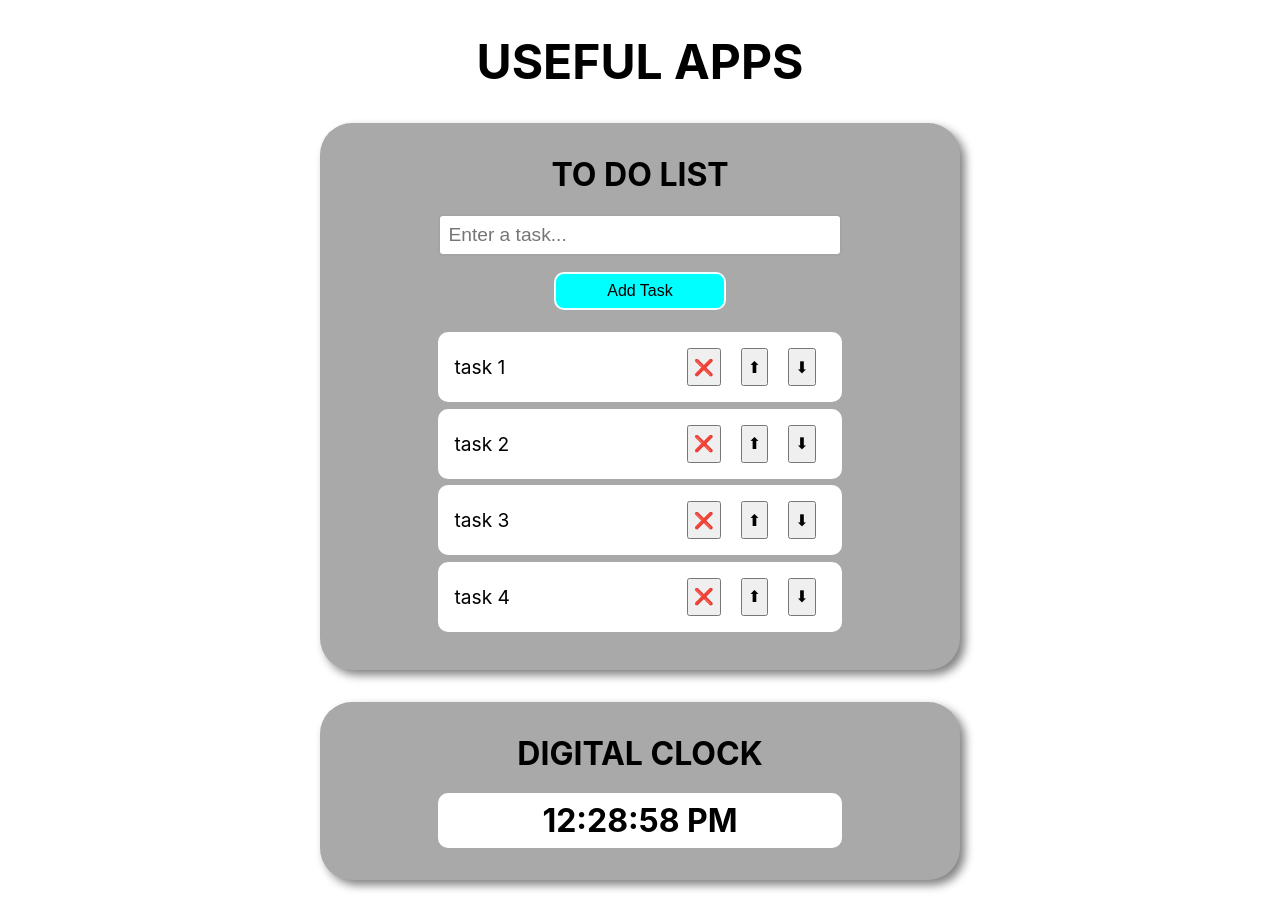
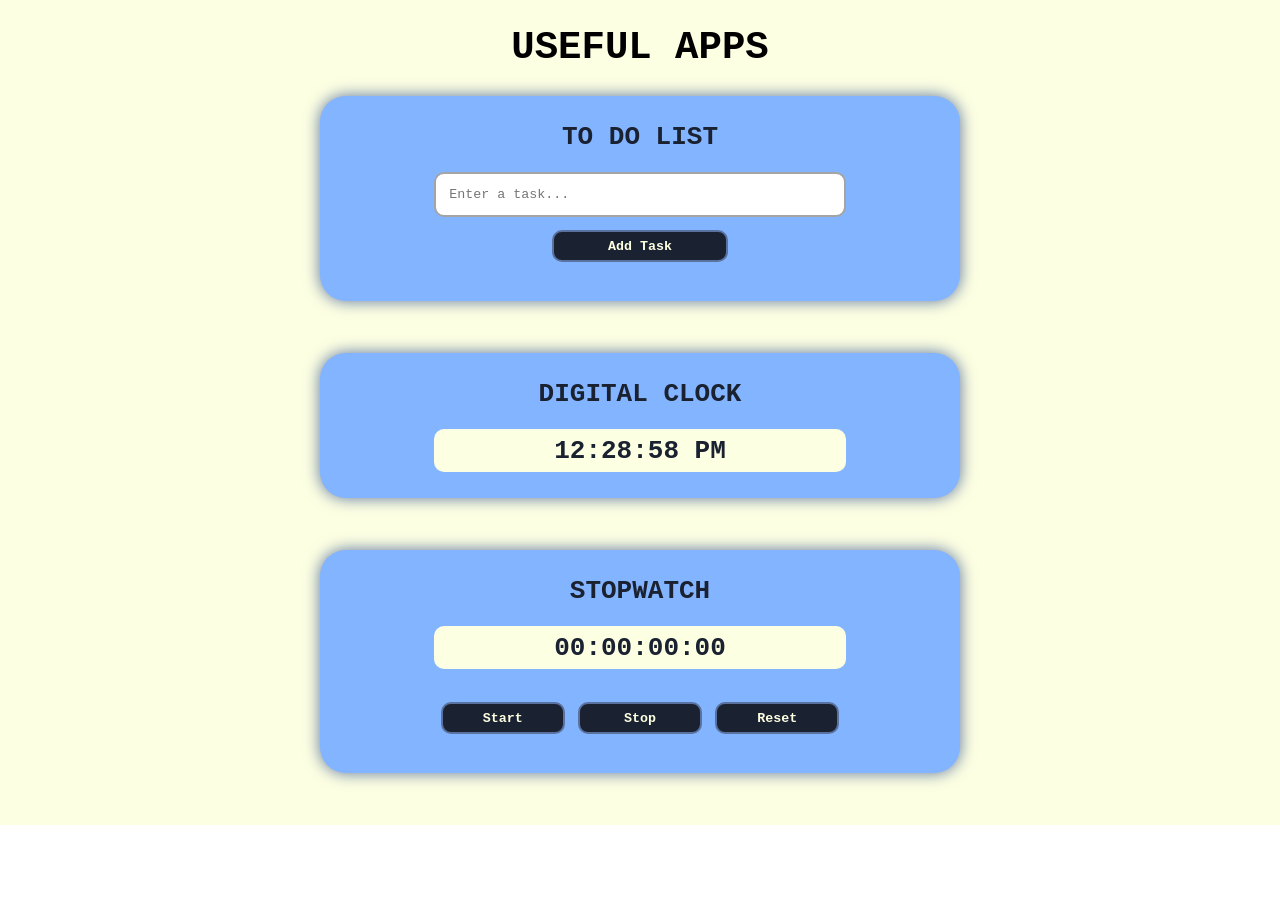
Before and after one commit to FaizaanAnche/Useful-Apps, a React (Create React App) app: page / in a window 1280 px wide. After the commit the page ends 825 px from the top, so only its background shows below. Built offline with nearby package versions, Linux system fonts and the light colour scheme.

Commit message:
added stopwatch app , upadated styles

```diff
--- a/src/App.css
+++ b/src/App.css
@@ -2,12 +2,21 @@
   box-sizing: border-box;
   padding: 0;
   margin: 0;
+  font-family: monospace;
+}
+
+:root{
+  --cream:#FDFFE2;
+  --cream-active:#dbddbf;
+  --light-blue:#83B4FF;
+  --light-blue-active:#5c84c2;
+  --grayish-blue:#5A72A0;
+  --dark-blue:#1A2130;
 }
 
 h1{
   text-align: center;
   font-size: 3rem;
-  margin-top: 2rem;
 }
 
 h2{
@@ -15,42 +24,59 @@ h2{
   margin-bottom: 20px;
 }
 
+.App{
+  background-color: var(--cream);
+  padding: 2rem 0;
+  display: flex;
+  flex-direction: column;
+  justify-content: center;
+  align-items: center;
+}
+
 .useful-app{
   display: flex;
   flex-direction: column;
   justify-content: center;
   align-items: center;
-  margin: 2rem auto;
+  margin: 2rem;
   width: 50%;
   padding: 2rem;
   border-radius: 2rem;
-  box-shadow: 5px 5px 10px gray;
-  background-color:darkgray;
+  box-shadow: 0px 0px 16px var(--grayish-blue);
+  background-color:var(--light-blue);
+  color: var(--dark-blue);
+  font-weight: 700;
+  font-size: 1.2rem;
 }
 
 /* ------------------TO DO LIST STYLES------------------- */
 
 #task-input{
   width: 70%;
-  padding: 0.5rem;
+  padding: 1rem;
   border: 2px solid rgb(164, 164, 164);
-  border-radius: 5px;
-  font-size: 1.2rem;
+  border-radius: 10px;
 }
 
-#add-task-button{
+#add-task-button , .stopwatch-controls button{
   width: 30%;
   padding: 0.5rem;
-  font-size: 1rem;
-  border: 2px solid azure;
-  background-color: aqua !important;
+  border: 2px solid var(--grayish-blue);
+  background-color: var(--dark-blue);
+  color: var(--cream);
   border-radius: 10px;
+  font-weight: 700;
   margin: 1rem 0;
 }
 
-#add-task-button:hover{
-  border-color: hotpink;
-  transition: 0.3s ease;
+#add-task-button:hover , .stopwatch-controls button:hover{
+  background-color: var(--cream);
+  color: var(--dark-blue);
+  transition: 0.2s ease;
+}
+
+#add-task-button:active, .stopwatch-controls button:active{
+  background-color: var(--cream-active);
 }
 
 #task-list{
@@ -63,7 +89,7 @@ h2{
   justify-content: space-between;
   align-items: center;
   margin: 0.4rem 0;
-  background-color: white;
+  background-color: var(--cream);
   width: 100%;
   padding: 1rem;
   font-size: 1.2rem;
@@ -71,19 +97,39 @@ h2{
 }
 
 #task-options button{
-  padding: 5px;
+  padding: 0px 10px;
   height: 38px;
-  font-size: 1rem;
+  font-size: 1.2rem;
   margin: 0 10px;
+  border: 1px solid var(--light-blue);
+  border-radius: 5px;
+  background-color: var(--light-blue);
+}
+
+#task-options button:hover{
+  border: 1px solid var(--dark-blue);
+}
+
+#task-options button:active{
+  background-color: var(--light-blue-active);
 }
 
 /* ------------------DIGITAL CLOCK STYLES------------------- */
-.clock{
+.clock, .stopwatch{
   width: 70%;
-  background-color: white;
+  background-color: var(--cream);
   text-align: center;
   font-size: 2rem;
   font-weight: 700;
   padding: 0.5rem;
   border-radius: 10px;
 }
+
+/* ------------------STOP WATCH STYLES------------------- */
+
+.stopwatch-controls{
+  margin-top: 20px;
+  display: flex;
+  width: 70%;
+  justify-content: space-around;
+}
--- a/src/App.js
+++ b/src/App.js
@@ -1,5 +1,6 @@
 import './App.css';
 import DigitalClock from './apps/DigitalClock';
+import Stopwatch from './apps/Stopwatch';
 import ToDoList from './apps/ToDoList';
 
 function App() {
@@ -8,6 +9,7 @@ function App() {
       <h1>USEFUL APPS</h1>
       <ToDoList/>
       <DigitalClock/>
+      <Stopwatch/>
     </div>
   );
 }
--- /dev/null
+++ b/src/apps/Stopwatch.jsx
@@ -0,0 +1,63 @@
+import { useEffect, useRef, useState } from "react";
+
+const Stopwatch = () => {
+
+    const [isRunning, setIsRunning] = useState(false);
+    const [elapsedTime, setElapsedTime] = useState(0);
+    const intervalIdRef = useRef(null);
+    const startTimeRef = useRef(0);
+
+    useEffect(() => {
+        if(isRunning){
+            intervalIdRef.current = setInterval(() => {
+                setElapsedTime(Date.now() - startTimeRef.current);
+            },10)
+        }
+        return () => {
+            clearInterval(intervalIdRef.current);
+        }
+    },[isRunning]);
+
+    const start = () => {
+        setIsRunning(true);
+        startTimeRef.current = Date.now() - elapsedTime;
+    }
+
+    const stop = () => {
+        setIsRunning(false);
+    }
+
+    const reset = () => {
+        setIsRunning(false);
+        setElapsedTime(0);
+    }
+
+    const formatTime = () => {
+
+        let hours = Math.floor(elapsedTime /  (1000 * 60 * 60));
+        let minutes = Math.floor(elapsedTime/(1000 * 60) % 60);
+        let seconds = Math.floor(elapsedTime/1000 % 60);
+        let milliseconds = Math.floor(elapsedTime % 1000 /10);
+
+        hours = String(hours).padStart(2,"0");
+        minutes = String(minutes).padStart(2,"0");
+        seconds = String(seconds).padStart(2,"0");
+        milliseconds = String(milliseconds).padStart(2,"0");
+
+        return `${hours}:${minutes}:${seconds}:${milliseconds}`;
+    }
+
+    return (
+        <div className="useful-app">
+            <h2>STOPWATCH</h2>
+            <span className="stopwatch">{formatTime()}</span>
+            <div className="stopwatch-controls">
+            <button onClick={start}>Start</button>
+            <button onClick={stop}>Stop</button>
+            <button onClick={reset}>Reset</button>
+            </div>
+        </div>
+    )
+}
+
+export default Stopwatch;
--- a/src/apps/ToDoList.jsx
+++ b/src/apps/ToDoList.jsx
@@ -2,7 +2,7 @@ import { useState } from "react";
 
 const ToDoList = () => {
 
-    let [tasks, setTasks] = useState(["task 1","task 2","task 3","task 4"]);
+    let [tasks, setTasks] = useState([]);
     let [newTask, setNewTask] = useState("");
 
     const handleInputChange = (e) => {
@@ -11,7 +11,7 @@ const ToDoList = () => {
 
     const handleAddTask = () => {
         if(newTask.trim() !== ""){
-            setTasks(prevTasks => [...prevTasks,newTask]);
+            setTasks(prevTasks => [...prevTasks,newTask.toUpperCase()]);
         }
         setNewTask("");
     }
```
